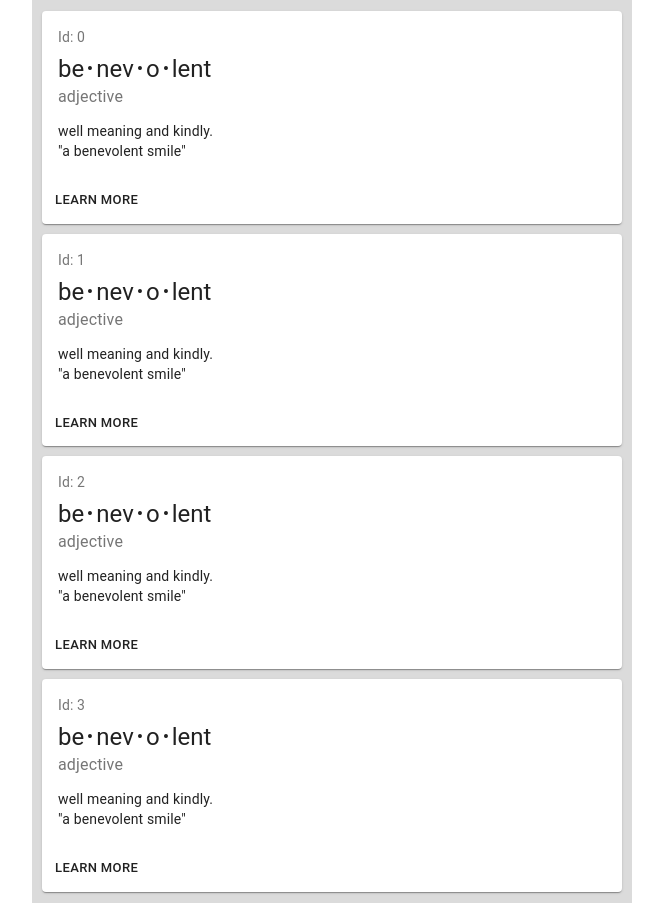
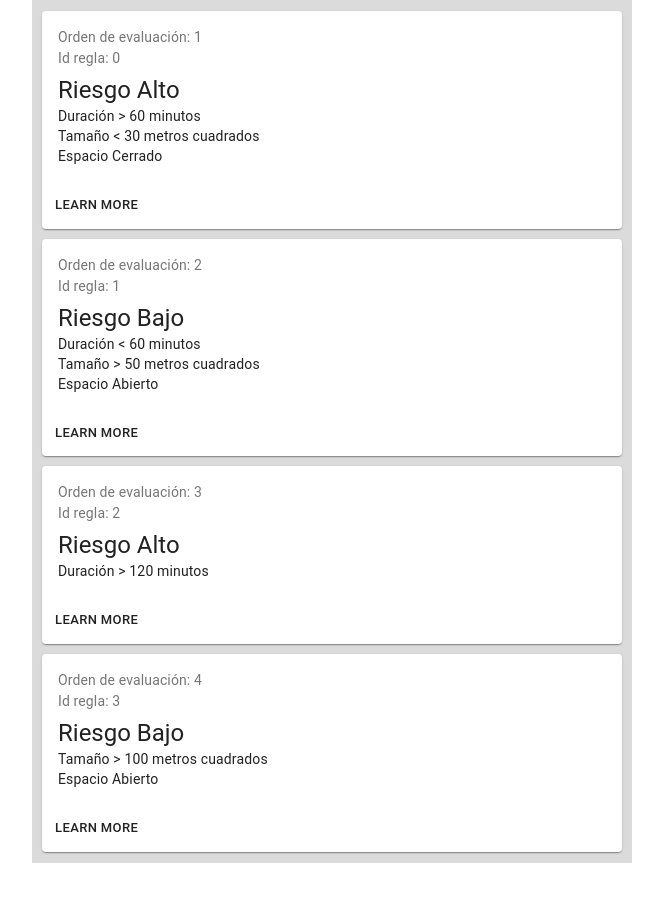
Before and after one commit to ct-fiuba/ct-web-app, a React (Create React App) app: page /rules in a window 1280 px wide. Shown: the whole page, without its empty margins (308-971 px from the left). After the commit the page ends 863 px from the top, so only its background shows below. Built offline with nearby package versions, Linux system fonts and the light colour scheme.

Commit message:
show info in rules cards

```diff
--- a/src/components/Rules/RuleCard.js
+++ b/src/components/Rules/RuleCard.js
@@ -40,18 +40,19 @@ export default function RuleCard(props) {
           <Card className={classes.root}>
             <CardContent>
               <Typography className={classes.title} color="textSecondary" gutterBottom>
-                {`Id: ${props.id}`}
+                {`Orden de evaluación: ${props.index + 1}`}
+                <br />
+                {`Id regla: ${props.id}`}
               </Typography>
               <Typography variant="h5" component="h2">
-                be{bull}nev{bull}o{bull}lent
-          </Typography>
-              <Typography className={classes.pos} color="textSecondary">
-                adjective
-          </Typography>
+                {`Riesgo ${props.contagionRisk}`}
+              </Typography>
               <Typography variant="body2" component="p">
-                well meaning and kindly.
-            <br />
-                {'"a benevolent smile"'}
+                {props.durationCmp ? `Duración ${props.durationCmp} ${props.durationValue} minutos` : ''}
+                {props.durationCmp ? <br /> : '' }
+                {props.m2Cmp ? `Tamaño ${props.m2Cmp} ${props.m2Value} metros cuadrados` : ''}
+                {props.m2Cmp ? <br /> : '' }
+                {props.spaceValue ? `Espacio ${props.spaceValue}` : ''}
               </Typography>
             </CardContent>
             <CardActions>
--- a/src/components/Rules/RulesContainer.js
+++ b/src/components/Rules/RulesContainer.js
@@ -6,6 +6,11 @@ import RuleCard from "./RuleCard";
 function Rule({ rule, index }) {
 	return (<RuleCard id={rule.id}
 		contagionRisk={rule.contagionRisk}
+		durationValue={rule.durationValue}
+		durationCmp={rule.durationCmp}
+		m2Value={rule.m2Value}
+		m2Cmp={rule.m2Cmp}
+		spaceValue={rule.spaceValue}
 		index={index} />);
 }
 
```
Also changed, not shown: 1 other file (tests, documents, lock files or other folders).
